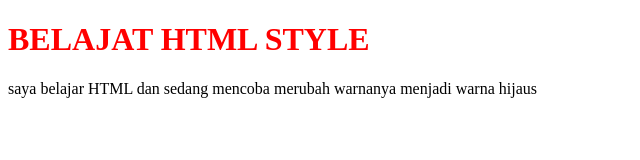
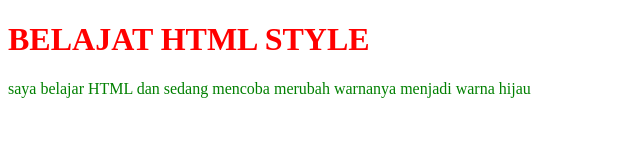
Before and after one commit to Reisz65/Reisz65.github.io, a plain HTML site: page Tugas3.html in a window 1280 px wide. Shown: the whole page, without its empty margins (0-640 px from the left). Drawn offline with Linux system fonts and the light colour scheme.

Commit message:
Add files via upload

```diff
--- a/Tugas3.html
+++ b/Tugas3.html
@@ -3,8 +3,8 @@
 <body>
 <h1 style="color:red;">BELAJAT HTML STYLE</h1>
 
-<p style=:color:green;">
+<p style="color:green;">
 
-saya belajar HTML dan sedang mencoba merubah warnanya menjadi warna hijaus </p>
+saya belajar HTML dan sedang mencoba merubah warnanya menjadi warna hijau </p>
 </body>
 </html>
```
